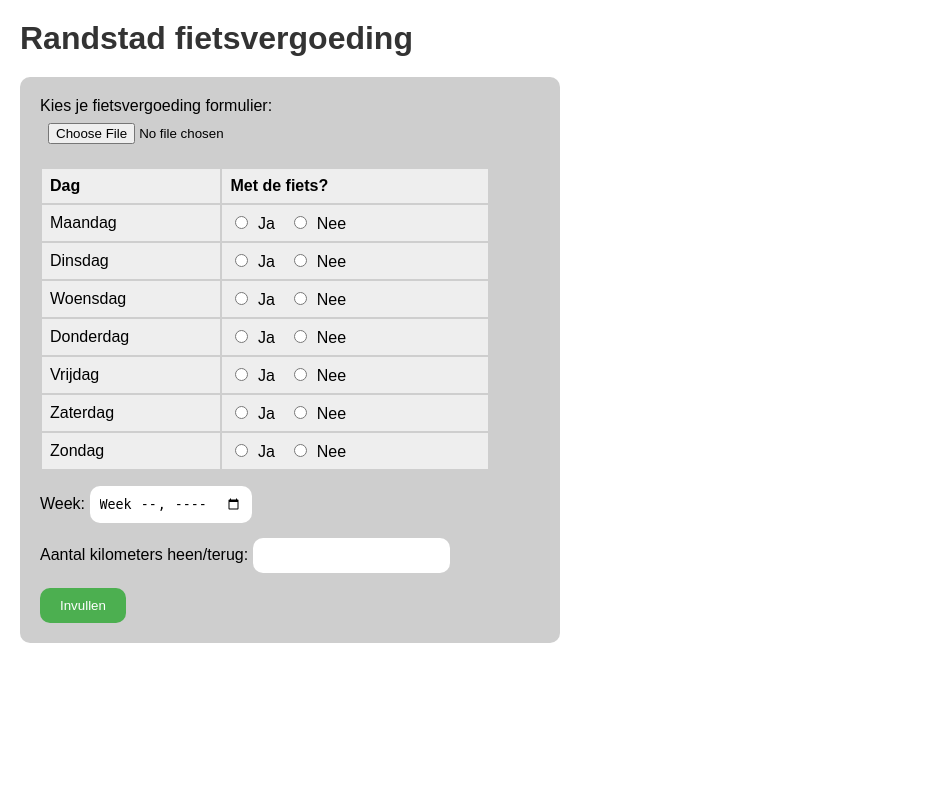
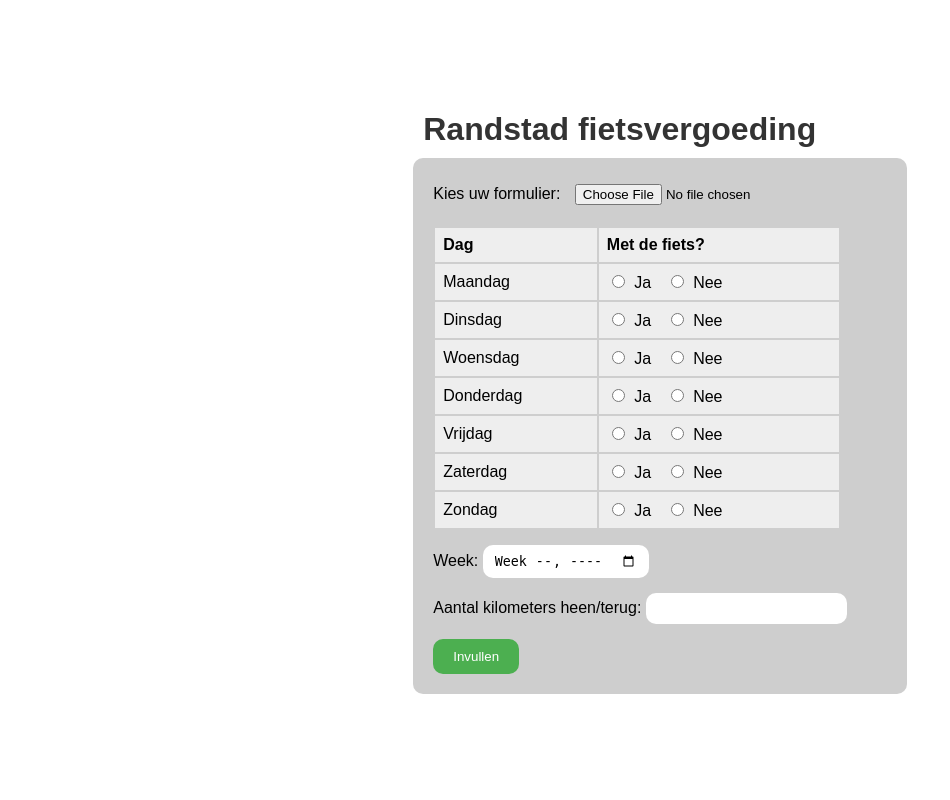
Before and after one commit to Sem5262/fietsvergoeding-invuller, a Flask app: page / in a window 1280 px wide. Shown: the whole page, without its empty margins (0-950 px from the left). Run offline with Flask 3, Linux system fonts and the light colour scheme; lists and menus that the app fills with data are empty.

Commit message:
modified:   static/index.css 	modified:   templates/index.html

```diff
--- a/static/index.css
+++ b/static/index.css
@@ -4,20 +4,29 @@
     background-color: #fff;
     margin: 0;
     padding: 0;
+    width: 100%;
+    height: 100%;
+    display: flex;
+    justify-content: center;
+    align-items: center;
+}
+.container {
+    display: block;
 }
 
 h1 {
-    margin: 20px;
+    margin-left: 10px;
+    margin-bottom: 0px;
     color: #333;
 }
 
 /* Styles for the form and input boxes */
 form {
     background-color: #cecece;
-    margin: 20px;
+    margin-top: 10px;
     padding: 20px;
-    width: 80%;
-    max-width: 500px;
+    width: 100%;
+
     border-radius: 10px;
 }
 
@@ -26,7 +35,7 @@
 }
 
 .input-box input {
-    padding: 8px;
+    padding: 6px 10px;
     border-radius: 10px;
     border-color: transparent;
 }
--- a/templates/index.html
+++ b/templates/index.html
@@ -5,12 +5,12 @@
 
 </head>
 <body>
+    <div class="container">
         <h1>Randstad fietsvergoeding</h1>
-
         <form action="/process" method="post" enctype="multipart/form-data">
 
             <div class="input-box">
-            <label for="pdf">Kies je fietsvergoeding formulier:</label>
+                <label for="pdf">Kies uw formulier:</label>
                 <input type="file" name="pdf" accept=".pdf" required>
             </div>
 
@@ -119,5 +119,6 @@
 
             <input type="submit" value="Invullen">
         </form>
+    </div>
 </body>
 </html>
```
Lines whose indentation alone changed are shown as unchanged.
